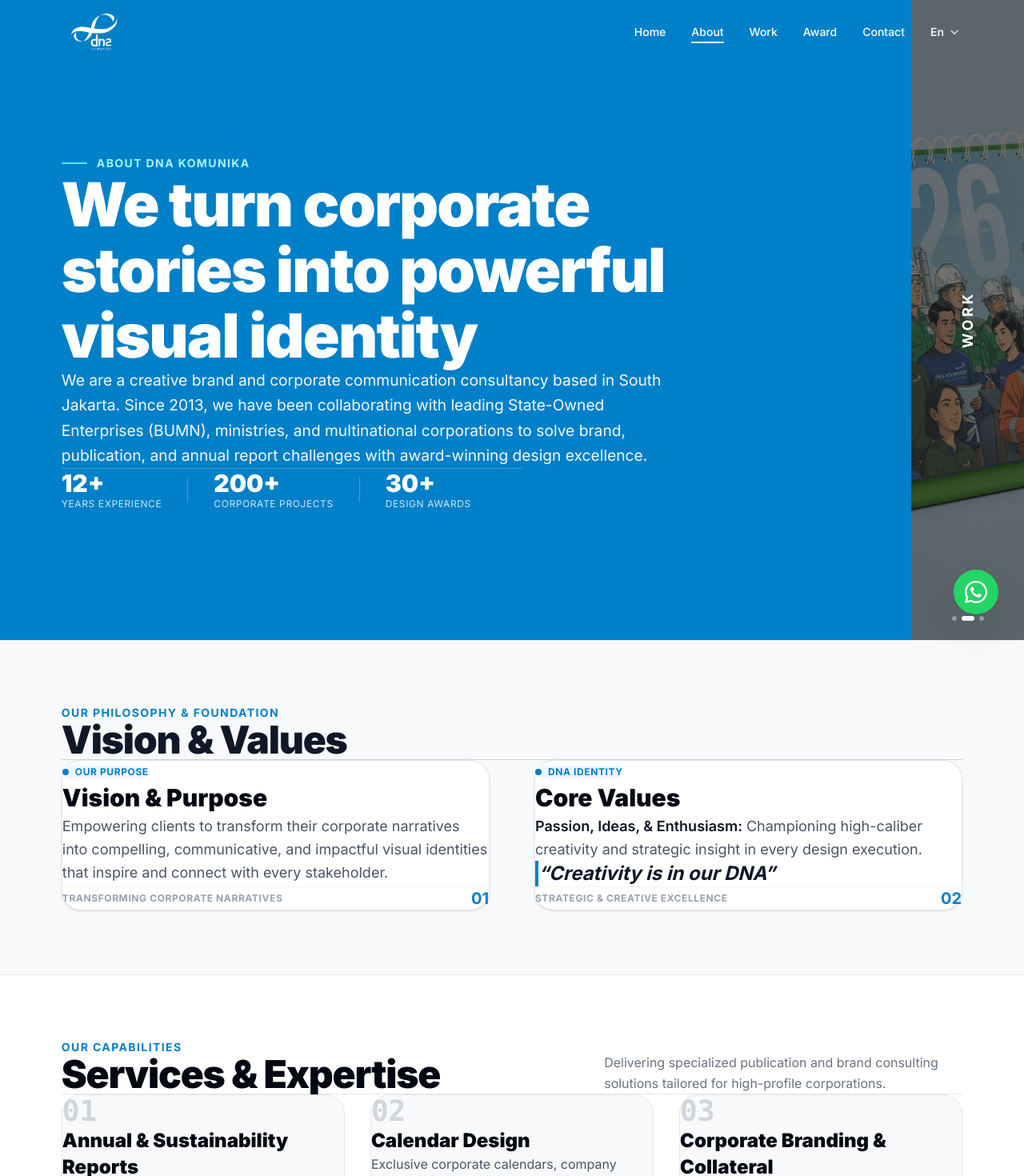
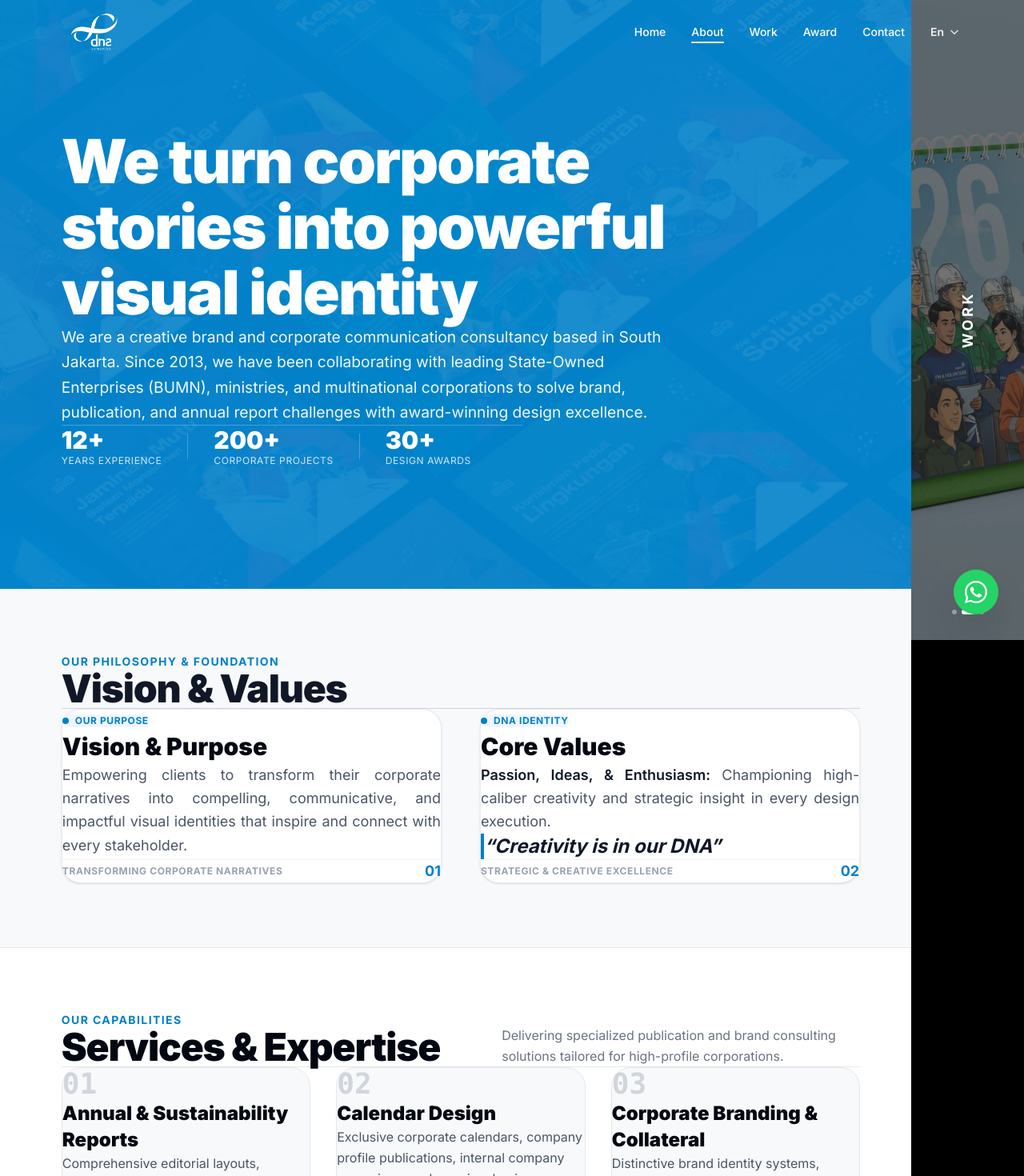
Before and after one commit to SamJinWoo99/DNA-Company-Profile, a Next.js app: page /about in a window 1280 px wide. Shown: the top 1470 px of the page at 80% size. Built offline with nearby package versions, Linux system fonts and the light colour scheme.

Commit message:
Elevate header, remove badge, polish Vision & Services spacing, make work strip sticky on scroll

```diff
--- a/app/components/AboutHeroMeta.tsx
+++ b/app/components/AboutHeroMeta.tsx
@@ -33,30 +33,42 @@ export default function AboutHeroMeta() {
       className="w-full flex flex-col bg-white overflow-hidden select-none"
     >
       {/* ========================================================================= */}
-      {/* SECTION 1: HERO BIRU METADESIGN (Foto 1)                                  */}
+      {/* CONTAINER DUA KOLOM:                                                      */}
+      {/* Kiri: Konten (Hero -> Visi & Misi -> Services)                            */}
+      {/* Kanan: Strip Foto Vertikal "Work" sticky mengikuti scroll sampai Service  */}
       {/* ========================================================================= */}
-      <section className="relative w-full min-h-[90vh] lg:min-h-screen flex flex-col lg:flex-row items-stretch overflow-hidden">
+      <div className="relative w-full flex flex-col lg:flex-row items-stretch">
 
-        {/* Kolom Kiri: Biru Penuh Meta-Style */}
-        <div
-          className="w-full lg:w-[88%] xl:w-[89%] relative z-10 flex flex-col justify-center text-white"
+        {/* ======================================================================= */}
+        {/* KOLOM KIRI (LEBAR ~88%): SEMUA KONTEN TEKS & CARD                       */}
+        {/* ======================================================================= */}
+        <div className="w-full lg:w-[88%] xl:w-[89%] flex flex-col">
+
+          {/* --------------------------------------------------------------------- */}
+          {/* 1. HERO BIRU METADESIGN (Dinaikkan ke atas, badge dihapus)            */}
+          {/* --------------------------------------------------------------------- */}
+          <section
+            className="relative w-full min-h-[92vh] flex flex-col justify-center text-white overflow-hidden"
             style={{
               background: "#0080c8",
-            paddingTop: "clamp(6.5rem, 11vh, 9rem)",
-            paddingBottom: "clamp(4.5rem, 8vh, 6.5rem)",
+              paddingTop: "clamp(5rem, 8vh, 6.5rem)", // Dinaikkan ke atas
+              paddingBottom: "clamp(4.5rem, 7vh, 6rem)",
               paddingLeft: "clamp(2rem, 6vw, 6.5rem)",
               paddingRight: "clamp(2rem, 5vw, 5.5rem)",
             }}
           >
-          {/* Badge Atas */}
-          <div className="inline-flex items-center gap-3 mb-6">
-            <span className="w-8 h-0.5 bg-cyan-300 rounded-full inline-block" />
-            <span className="text-xs sm:text-sm font-bold tracking-widest uppercase text-cyan-200">
-              {t("about.top_badge")}
-            </span>
+            {/* Subtle DNA background texture */}
+            <div className="absolute inset-0 z-0 pointer-events-none overflow-hidden select-none opacity-10 mix-blend-screen">
+              <img
+                src="/about-bg-pattern.jpg"
+                alt="DNA Texture"
+                className="w-full h-full object-cover scale-105"
+              />
             </div>
 
-          <h1 className="text-4xl sm:text-5xl md:text-6xl lg:text-[4.5rem] xl:text-[4.75rem] font-black tracking-tight leading-[1.08] mb-8 text-white max-w-4xl">
+            <div className="relative z-10 max-w-4xl">
+              {/* Headline Besar MetaDesign */}
+              <h1 className="text-4xl sm:text-5xl md:text-6xl lg:text-[4.5rem] xl:text-[4.75rem] font-black tracking-tight leading-[1.08] mb-8 text-white">
                 {lang === "en" ? (
                   <>We turn corporate stories into powerful visual identity</>
                 ) : (
@@ -64,6 +76,7 @@ export default function AboutHeroMeta() {
                 )}
               </h1>
 
+              {/* Paragraf MetaDesign */}
               <p className="text-base sm:text-lg lg:text-[1.2rem] text-white/95 font-normal leading-relaxed max-w-3xl mb-12">
                 {lang === "en" ? (
                   <>
@@ -99,70 +112,22 @@ export default function AboutHeroMeta() {
                 </div>
               </div>
             </div>
-
-        {/* Kolom Kanan: Peek Strip Foto "Work" */}
-        <Link
-          href="/work"
-          className="w-full lg:w-[12%] xl:w-[11%] relative min-h-[300px] lg:min-h-full bg-black group overflow-hidden block cursor-pointer select-none"
-          title="Explore Our Work"
-        >
-          <AnimatePresence mode="wait">
-            <motion.div
-              key={activeSlide}
-              initial={{ opacity: 0, scale: 1.08 }}
-              animate={{ opacity: 1, scale: 1 }}
-              exit={{ opacity: 0, scale: 0.95 }}
-              transition={{ duration: 0.8 }}
-              className="absolute inset-0 w-full h-full"
-            >
-              <img
-                src={heroSlides[activeSlide].image}
-                alt={heroSlides[activeSlide].label}
-                className="w-full h-full object-cover object-center group-hover:scale-105 transition-transform duration-700 brightness-75 group-hover:brightness-90"
-              />
-              <div className="absolute inset-0 bg-black/30 group-hover:bg-black/10 transition-colors" />
-            </motion.div>
-          </AnimatePresence>
-
-          <div className="absolute inset-0 flex items-center justify-center pointer-events-none z-20">
-            <span
-              className="text-base lg:text-lg font-bold tracking-[0.2em] text-white uppercase whitespace-nowrap drop-shadow-md"
-              style={{
-                writingMode: "vertical-rl",
-                transform: "rotate(180deg)",
-              }}
-            >
-              Work
-            </span>
-          </div>
-
-          <div className="absolute bottom-6 left-0 right-0 flex justify-center items-center gap-1.5 z-20 pointer-events-none">
-            {heroSlides.map((_, idx) => (
-              <span
-                key={idx}
-                className={`h-1.5 rounded-full transition-all ${
-                  activeSlide === idx ? "w-4 bg-white" : "w-1.5 bg-white/40"
-                }`}
-              />
-            ))}
-          </div>
-        </Link>
           </section>
 
-      {/* ========================================================================= */}
-      {/* SECTION 2: VISI & MISI (Disamakan layout Meta-Style, Biru & Putih Elegan)   */}
-      {/* ========================================================================= */}
+          {/* --------------------------------------------------------------------- */}
+          {/* 2. VISI & MISI (Dirapikan, jarak antar kalimat & align estetik)         */}
+          {/* --------------------------------------------------------------------- */}
           <section
             className="w-full bg-[#f8f9fa] border-t border-gray-200"
             style={{
               paddingTop: "clamp(5rem, 8vh, 7rem)",
               paddingBottom: "clamp(5rem, 8vh, 7rem)",
               paddingLeft: "clamp(2rem, 6vw, 6.5rem)",
-          paddingRight: "clamp(2rem, 6vw, 6.5rem)",
+              paddingRight: "clamp(2rem, 5vw, 5.5rem)",
             }}
           >
-        <div className="max-w-7xl mx-auto">
-          {/* Header Section Visi & Misi */}
+            <div className="w-full max-w-6xl">
+              {/* Header Visi & Misi */}
               <div className="mb-14 pb-6 border-b border-gray-300">
                 <span className="text-xs sm:text-sm font-bold tracking-widest uppercase text-[#0080c8] block mb-3">
                   {t("about.v_subtitle")}
@@ -172,56 +137,61 @@ export default function AboutHeroMeta() {
                 </h2>
               </div>
 
-          {/* 2 Kolom Bersih: Visi & Misi */}
-          <div className="grid grid-cols-1 lg:grid-cols-2 gap-10 lg:gap-14">
+              {/* 2 Kolom Visi & Misi: Rapi, Lega, Estetik */}
+              <div className="grid grid-cols-1 lg:grid-cols-2 gap-8 lg:gap-12 items-stretch">
 
                 {/* Box 1: Visi & Tujuan */}
-            <div className="bg-white rounded-3xl p-8 sm:p-12 border border-gray-200 shadow-sm hover:shadow-md transition-shadow flex flex-col justify-between">
+                <div className="bg-white rounded-3xl p-8 sm:p-10 border border-gray-200/80 shadow-sm hover:shadow-md transition-shadow flex flex-col justify-between">
                   <div>
-                <div className="inline-flex items-center gap-2 px-3.5 py-1.5 rounded-full bg-blue-50 text-[#0080c8] text-xs font-bold uppercase tracking-wider mb-6">
+                    <div className="inline-flex items-center gap-2 px-3 py-1 rounded-full bg-blue-50 text-[#0080c8] text-xs font-bold uppercase tracking-wider mb-6">
                       <span className="w-2 h-2 rounded-full bg-[#0080c8]" />
                       <span>{t("about.v_purpose_badge")}</span>
                     </div>
-                <h3 className="text-2xl sm:text-3xl font-black text-gray-950 mb-5 leading-snug">
+
+                    <h3 className="text-2xl sm:text-3xl font-black text-gray-950 mb-6 leading-snug">
                       {t("about.v_vision_title")}
                     </h3>
-                <p className="text-gray-600 leading-relaxed text-base sm:text-lg">
+
+                    <p className="text-gray-600 leading-relaxed text-base sm:text-lg text-justify font-normal">
                       {t("about.v_vision_desc")}
                     </p>
                   </div>
 
-              <div className="pt-8 mt-8 border-t border-gray-100 flex items-center justify-between">
+                  <div className="pt-8 mt-10 border-t border-gray-100 flex items-center justify-between">
                     <span className="text-xs font-bold tracking-wider text-gray-400 uppercase">
                       {t("about.v_vision_tag")}
                     </span>
-                <span className="text-xl font-bold text-[#0080c8]">01</span>
+                    <span className="text-lg font-bold text-[#0080c8]">01</span>
                   </div>
                 </div>
 
                 {/* Box 2: Misi & Nilai Utama */}
-            <div className="bg-white rounded-3xl p-8 sm:p-12 border border-gray-200 shadow-sm hover:shadow-md transition-shadow flex flex-col justify-between">
+                <div className="bg-white rounded-3xl p-8 sm:p-10 border border-gray-200/80 shadow-sm hover:shadow-md transition-shadow flex flex-col justify-between">
                   <div>
-                <div className="inline-flex items-center gap-2 px-3.5 py-1.5 rounded-full bg-blue-50 text-[#0080c8] text-xs font-bold uppercase tracking-wider mb-6">
+                    <div className="inline-flex items-center gap-2 px-3 py-1 rounded-full bg-blue-50 text-[#0080c8] text-xs font-bold uppercase tracking-wider mb-6">
                       <span className="w-2 h-2 rounded-full bg-[#0080c8]" />
                       <span>{t("about.v_core_badge")}</span>
                     </div>
-                <h3 className="text-2xl sm:text-3xl font-black text-gray-950 mb-5 leading-snug">
+
+                    <h3 className="text-2xl sm:text-3xl font-black text-gray-950 mb-6 leading-snug">
                       {t("about.v_core_title")}
                     </h3>
-                <p className="text-gray-600 leading-relaxed text-base sm:text-lg mb-6">
+
+                    <p className="text-gray-600 leading-relaxed text-base sm:text-lg mb-8 text-justify font-normal">
                       <strong className="text-gray-900 font-semibold">{t("about.v_core_desc_prefix")}</strong>
                       {t("about.v_core_desc")}
                     </p>
-                <blockquote className="border-l-4 border-[#0080c8] pl-4 text-xl sm:text-2xl font-bold text-gray-900 italic">
+
+                    <blockquote className="border-l-4 border-[#0080c8] pl-5 py-1 text-xl sm:text-2xl font-bold text-gray-900 italic">
                       {t("about.v_core_quote")}
                     </blockquote>
                   </div>
 
-              <div className="pt-8 mt-8 border-t border-gray-100 flex items-center justify-between">
+                  <div className="pt-8 mt-10 border-t border-gray-100 flex items-center justify-between">
                     <span className="text-xs font-bold tracking-wider text-gray-400 uppercase">
                       {t("about.v_core_tag")}
                     </span>
-                <span className="text-xl font-bold text-[#0080c8]">02</span>
+                    <span className="text-lg font-bold text-[#0080c8]">02</span>
                   </div>
                 </div>
 
@@ -229,20 +199,20 @@ export default function AboutHeroMeta() {
             </div>
           </section>
 
-      {/* ========================================================================= */}
-      {/* SECTION 3: SERVICES & EXPERTISE (Layanan DNA Komunika di Bawahnya)         */}
-      {/* ========================================================================= */}
+          {/* --------------------------------------------------------------------- */}
+          {/* 3. SERVICES & EXPERTISE (Diberi jarak nyaman & tidak tumpang tindih)    */}
+          {/* --------------------------------------------------------------------- */}
           <section
             className="w-full bg-white border-t border-gray-200"
             style={{
               paddingTop: "clamp(5rem, 8vh, 7rem)",
-          paddingBottom: "clamp(5rem, 8vh, 7rem)",
+              paddingBottom: "clamp(6rem, 9vh, 8rem)",
               paddingLeft: "clamp(2rem, 6vw, 6.5rem)",
-          paddingRight: "clamp(2rem, 6vw, 6.5rem)",
+              paddingRight: "clamp(2rem, 5vw, 5.5rem)",
             }}
           >
-        <div className="max-w-7xl mx-auto">
-          {/* Header Section Services */}
+            <div className="w-full max-w-6xl">
+              {/* Header Services */}
               <div className="mb-14 pb-6 border-b border-gray-200 flex flex-col md:flex-row md:items-end justify-between gap-6">
                 <div>
                   <span className="text-xs sm:text-sm font-bold tracking-widest uppercase text-[#0080c8] block mb-3">
@@ -260,7 +230,7 @@ export default function AboutHeroMeta() {
               </div>
 
               {/* 3 Kartu Layanan Unggulan */}
-          <div className="grid grid-cols-1 md:grid-cols-3 gap-8 mb-16">
+              <div className="grid grid-cols-1 md:grid-cols-3 gap-8 mb-20">
                 {/* Service 1 */}
                 <div className="bg-[#f8f9fa] border border-gray-200 rounded-3xl p-8 sm:p-10 hover:border-[#0080c8] hover:bg-white hover:shadow-lg transition-all flex flex-col justify-between group">
                   <div>
@@ -316,7 +286,7 @@ export default function AboutHeroMeta() {
                 </div>
               </div>
 
-          {/* Bottom Banner Hubungi Kami */}
+              {/* Bottom Banner Hubungi Kami (Diberi margin top besar agar tidak bertabrakan) */}
               <div className="rounded-3xl p-8 sm:p-12 bg-gradient-to-r from-[#0077b6] to-[#0091D7] text-white flex flex-col sm:flex-row sm:items-center justify-between gap-8 shadow-xl">
                 <div>
                   <span className="text-xs font-bold tracking-widest uppercase text-cyan-200 block mb-2">
@@ -337,6 +307,68 @@ export default function AboutHeroMeta() {
 
             </div>
           </section>
+
+        </div>
+
+        {/* ======================================================================= */}
+        {/* KOLOM KANAN (~11%): STRIP FOTO STICKY MENEMPEL & MENGIKUTI SCROLL       */}
+        {/* (Tetap terlihat menempel di sisi kanan layar saat di-scroll ke bawah)    */}
+        {/* ======================================================================= */}
+        <div className="w-full lg:w-[12%] xl:w-[11%] relative bg-black shrink-0">
+          <div className="sticky top-0 h-[320px] lg:h-screen w-full overflow-hidden select-none">
+            <Link
+              href="/work"
+              className="relative w-full h-full block group cursor-pointer"
+              title="Explore Our Work"
+            >
+              {/* Carousel Slide Foto */}
+              <AnimatePresence mode="wait">
+                <motion.div
+                  key={activeSlide}
+                  initial={{ opacity: 0, scale: 1.08 }}
+                  animate={{ opacity: 1, scale: 1 }}
+                  exit={{ opacity: 0, scale: 0.95 }}
+                  transition={{ duration: 0.8 }}
+                  className="absolute inset-0 w-full h-full"
+                >
+                  <img
+                    src={heroSlides[activeSlide].image}
+                    alt={heroSlides[activeSlide].label}
+                    className="w-full h-full object-cover object-center group-hover:scale-105 transition-transform duration-700 brightness-75 group-hover:brightness-90"
+                  />
+                  <div className="absolute inset-0 bg-black/30 group-hover:bg-black/10 transition-colors" />
+                </motion.div>
+              </AnimatePresence>
+
+              {/* Teks Vertikal "Work" persis MetaDesign */}
+              <div className="absolute inset-0 flex items-center justify-center pointer-events-none z-20">
+                <span
+                  className="text-base lg:text-lg font-bold tracking-[0.2em] text-white uppercase whitespace-nowrap drop-shadow-md"
+                  style={{
+                    writingMode: "vertical-rl",
+                    transform: "rotate(180deg)",
+                  }}
+                >
+                  Work
+                </span>
+              </div>
+
+              {/* Dot Indicator di bagian bawah strip foto */}
+              <div className="absolute bottom-8 left-0 right-0 flex justify-center items-center gap-1.5 z-20 pointer-events-none">
+                {heroSlides.map((_, idx) => (
+                  <span
+                    key={idx}
+                    className={`h-1.5 rounded-full transition-all ${
+                      activeSlide === idx ? "w-4 bg-white" : "w-1.5 bg-white/40"
+                    }`}
+                  />
+                ))}
+              </div>
+            </Link>
+          </div>
+        </div>
+
+      </div>
     </motion.div>
   );
 }
```
Lines whose indentation alone changed are shown as unchanged.
